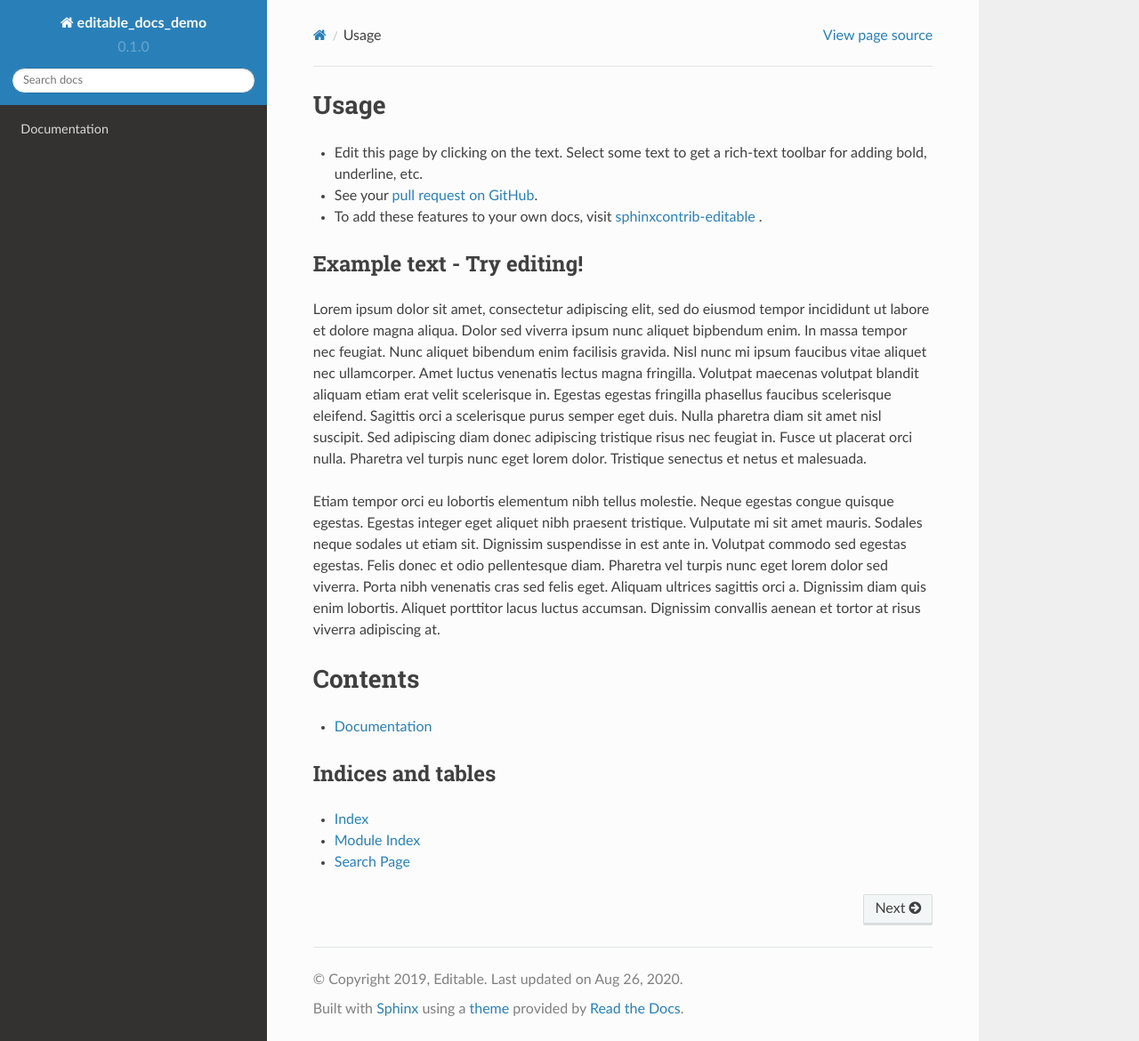
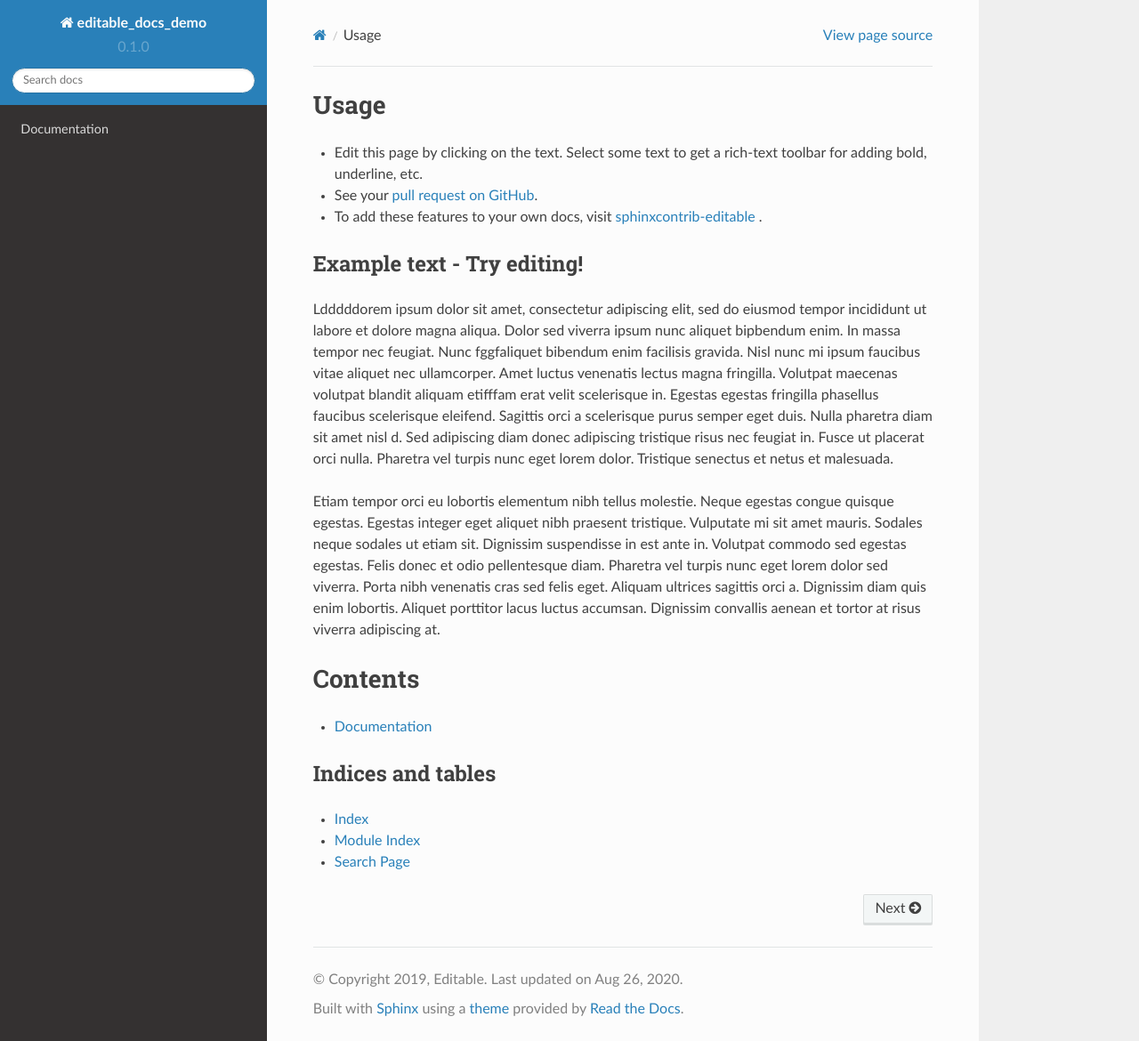
Before and after one commit to interdoc-edit-bot/editable-docs-demo, a Sphinx documentation site: the page built from docs/index.rst, in a window 1280 px wide and 1170 px high. Shown: the whole window at 89% size. Built offline with Sphinx 7.4.7 and the Read the Docs theme 2.0.0, drawn with Linux system fonts in a browser that asks for light colours.

Commit message:
Interactive edit

```diff
--- a/docs/index.rst
+++ b/docs/index.rst
@@ -12,17 +12,19 @@
 Example text - Try editing!
 ===================================
 
-Lorem ipsum dolor sit amet, consectetur adipiscing elit, sed do eiusmod tempor
-incididunt ut labore et dolore magna aliqua. Dolor sed viverra ipsum nunc
-aliquet bipbendum enim. In massa tempor nec feugiat. Nunc aliquet bibendum enim
-facilisis gravida. Nisl nunc mi ipsum faucibus vitae aliquet nec ullamcorper.
-Amet luctus venenatis lectus magna fringilla. Volutpat maecenas volutpat
-blandit aliquam etiam erat velit scelerisque in. Egestas egestas fringilla
-phasellus faucibus scelerisque eleifend. Sagittis orci a scelerisque purus
-semper eget duis. Nulla pharetra diam sit amet nisl suscipit. Sed adipiscing
-diam donec adipiscing tristique risus nec feugiat in. Fusce ut placerat orci
-nulla. Pharetra vel turpis nunc eget lorem dolor. Tristique senectus et netus
+Ldddddorem ipsum dolor sit amet, consectetur adipiscing elit, sed do
+eiusmod tempor incididunt ut labore et dolore magna aliqua. Dolor sed
+viverra ipsum nunc aliquet bipbendum enim. In massa tempor nec feugiat.
+Nunc fggfaliquet bibendum enim facilisis gravida. Nisl nunc mi ipsum
+faucibus vitae aliquet nec ullamcorper. Amet luctus venenatis lectus
+magna fringilla. Volutpat maecenas volutpat blandit aliquam etifffam
+erat velit scelerisque in. Egestas egestas fringilla phasellus faucibus
+scelerisque eleifend. Sagittis orci a scelerisque purus semper eget
+duis. Nulla pharetra diam sit amet nisl d. Sed adipiscing diam donec
+adipiscing tristique risus nec feugiat in. Fusce ut placerat orci nulla.
+Pharetra vel turpis nunc eget lorem dolor. Tristique senectus et netus
 et malesuada.
+
 
 Etiam tempor orci eu lobortis elementum nibh tellus molestie. Neque egestas
 congue quisque egestas. Egestas integer eget aliquet nibh praesent tristique.
```
